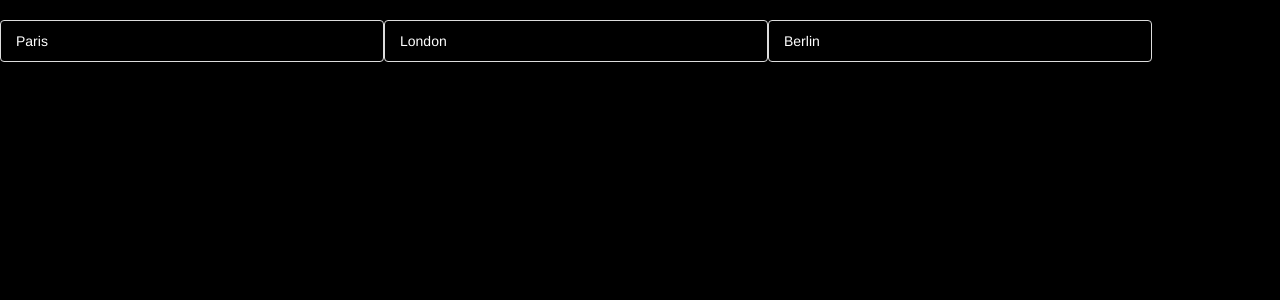
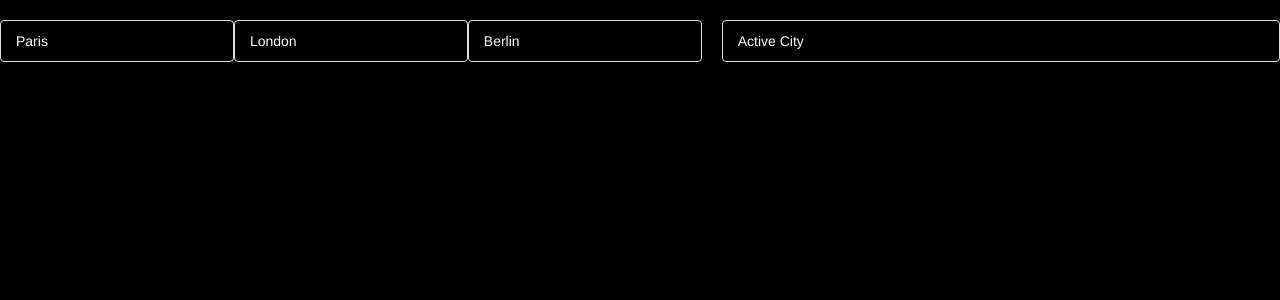
Before and after one commit to kloomes/wagon-cities, a React app: page / in a window 1280 px wide. Shown: the top 300 px of the page. Built offline with nearby package versions, Linux system fonts and the light colour scheme.

Commit message:
Active city copoenent imported in App

```diff
--- a/src/components/app.jsx
+++ b/src/components/app.jsx
@@ -1,6 +1,7 @@
 import React from 'react';
 
 import CityList from '../containers/city_list';
+import ActiveCity from '../containers/active_city';
 
 // TODO: remove this line and use Redux
 const cities = [
@@ -13,6 +14,7 @@ const App = () => {
   return (
     <div className="app">
       <CityList cities={cities} />
+      <ActiveCity />
     </div>
   );
 };
--- a/src/containers/active_city.jsx
+++ b/src/containers/active_city.jsx
@@ -0,0 +1,9 @@
+import React from 'react';
+
+const ActiveCity = () => {
+  return (
+    <div className="active-city">Active City</div>
+  );
+};
+
+export default ActiveCity;
```
